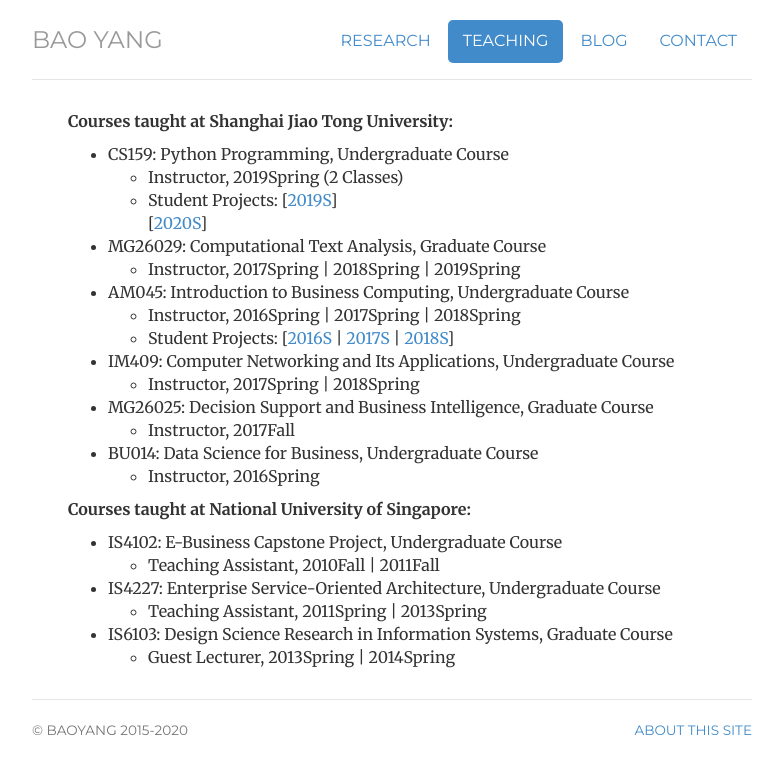
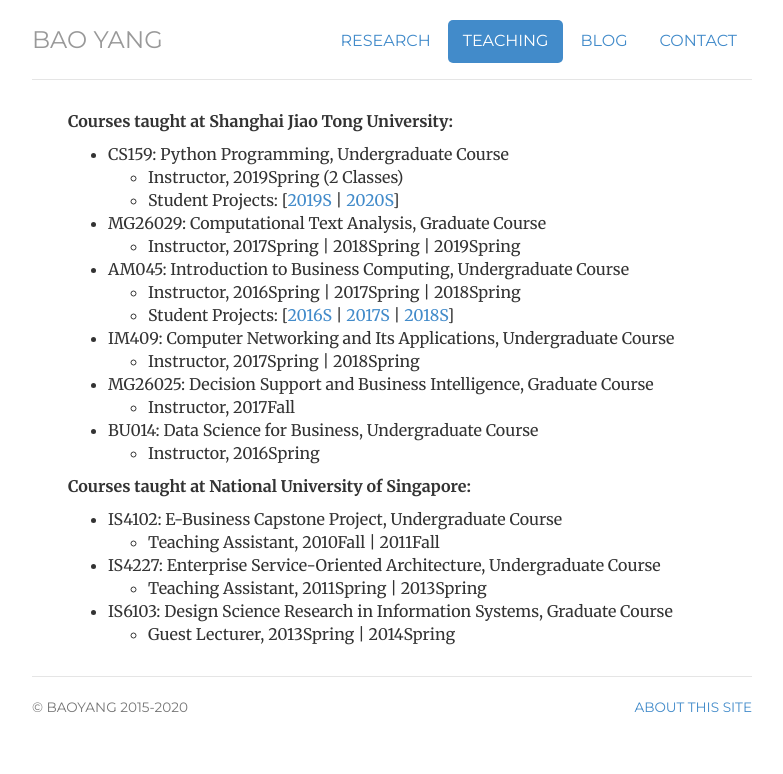
Before and after one commit to popeye007/popeye007.github.io, a Jekyll site: the page built from teaching/index.html, in a window 1280 px wide. Shown: the top 774 px of the page, without its empty margins (248-1031 px from the left). Built offline with Jekyll 4.4.1, drawn with Linux system fonts in a browser that asks for light colours; comment, search, counter and statistics services are not loaded.

Commit message:
add cs159

```diff
--- a/teaching/index.html
+++ b/teaching/index.html
@@ -17,7 +17,7 @@
 		<li>CS159: Python Programming, Undergraduate Course</li>
 			<ul>
 				<li>Instructor, 2019Spring (2 Classes)</li>
-				<li>Student Projects: [<a href='http://yangbao.org/notes/2019/07/31/cs159-2019-student-projects' target="_blank">2019S</a>]</li>[<a href='http://yangbao.org/notes/2020/07/09/cs159-2020-student-projects' target="_blank">2020S</a>]</li>
+				<li>Student Projects: [<a href='http://yangbao.org/notes/2019/07/31/cs159-2019-student-projects' target="_blank">2019S</a> | <a href='http://yangbao.org/notes/2020/07/09/cs159-2020-student-projects' target="_blank">2020S</a>]</li>
 			</ul>
 
 		<li>MG26029: Computational Text Analysis, Graduate Course</li>
```
